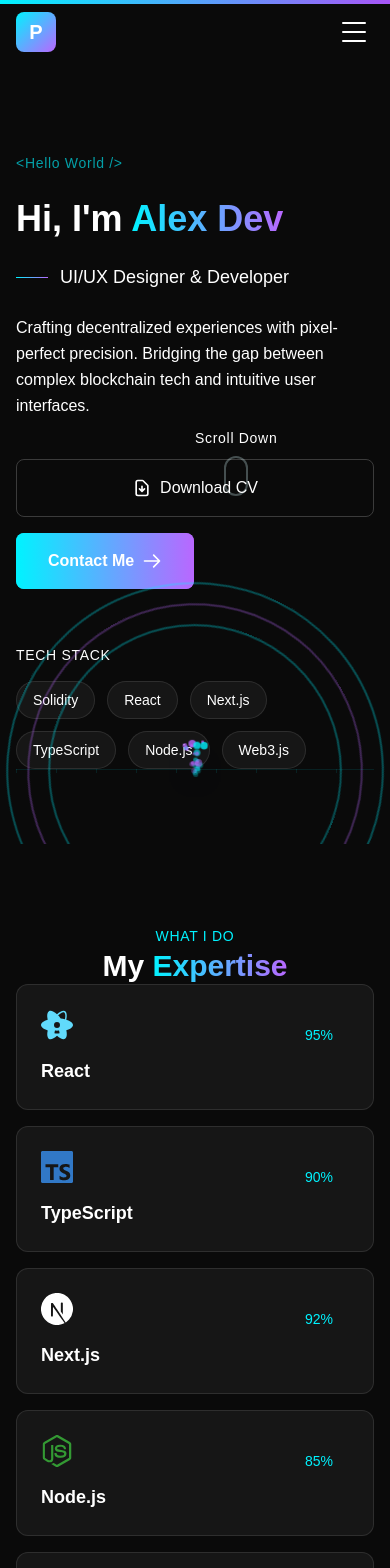
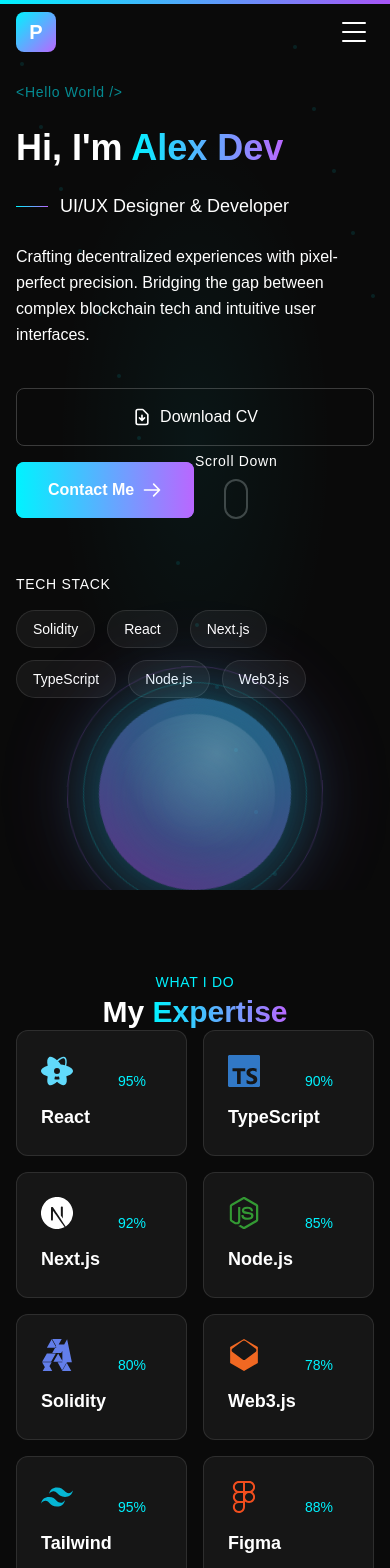
Before and after one commit to Rasen22/Portofolio, a Next.js app: page / in a window 390 px wide. Shown: the top 1568 px of the page. Built offline with nearby package versions, Linux system fonts and the light colour scheme; a web font is replaced by a local one.

Commit message:
Update lazy loading

```diff
--- a/src/app/page.tsx
+++ b/src/app/page.tsx
@@ -3,15 +3,20 @@
 import dynamic from 'next/dynamic';
 import { motion } from 'framer-motion';
 import { homeStyles } from '@/styles';
+import { useIsMobile } from '@/hooks';
+import {
+  SkeletonModel,
+  SkeletonParticles,
+  SkeletonSkills,
+  SkeletonProjects,
+  FallbackHeroImage,
+  FallbackParticles
+} from '@/components/ui';
 
-// Lazy load heavy components
+// Lazy load heavy components with proper skeletons
 const Hero3DModel = dynamic(() => import('@/components/hero/Hero3DModel'), {
   ssr: false,
-  loading: () => (
-    <div className={homeStyles.loadingContainer}>
-      <div className={homeStyles.loadingSpinner} />
-    </div>
-  ),
+  loading: () => <SkeletonModel />,
 });
 
 const HeroContent = dynamic(() => import('@/components/hero/HeroContent'), {
@@ -20,26 +25,53 @@ const HeroContent = dynamic(() => import('@/components/hero/HeroContent'), {
 
 const SkillsSection = dynamic(
   () => import('@/components/sections/SkillsSection'),
-  { ssr: false }
+  {
+    ssr: false,
+    loading: () => (
+      <section className="py-20 px-4">
+        <div className="container mx-auto">
+          <SkeletonSkills />
+        </div>
+      </section>
+    ),
+  }
 );
 
 const LatestProjects = dynamic(
   () => import('@/components/sections/LatestProjects'),
-  { ssr: false }
+  {
+    ssr: false,
+    loading: () => (
+      <section className="py-20 px-4">
+        <div className="container mx-auto">
+          <SkeletonProjects />
+        </div>
+      </section>
+    ),
+  }
 );
 
 const ParticlesBackground = dynamic(
   () => import('@/components/animations/ParticlesBackground'),
-  { ssr: false }
+  {
+    ssr: false,
+    loading: () => <SkeletonParticles />,
+  }
 );
 
 export default function HomePage() {
+  const isMobile = useIsMobile();
+
   return (
     <div className={homeStyles.container}>
       {/* Hero Section */}
       <section id="home" className={homeStyles.hero.section}>
-        {/* Background Effects */}
-        <ParticlesBackground className={homeStyles.particles} />
+        {/* Background Effects - Use fallback on mobile */}
+        {isMobile ? (
+          <FallbackParticles />
+        ) : (
+          <ParticlesBackground className={homeStyles.particles} />
+        )}
 
         {/* Gradient Orbs */}
         <div className={homeStyles.hero.gradientOrbCyan} />
@@ -58,14 +90,14 @@ export default function HomePage() {
               <HeroContent />
             </motion.div>
 
-            {/* Right: 3D Model - Shows first on mobile */}
+            {/* Right: 3D Model - Use fallback on mobile */}
             <motion.div
               className={homeStyles.hero.rightContent}
               initial={{ opacity: 0, x: 50 }}
               animate={{ opacity: 1, x: 0 }}
               transition={{ duration: 0.8, delay: 0.4 }}
             >
-              <Hero3DModel />
+              {isMobile ? <FallbackHeroImage /> : <Hero3DModel />}
             </motion.div>
           </div>
         </div>
--- a/src/components/animations/ParticlesBackground.tsx
+++ b/src/components/animations/ParticlesBackground.tsx
@@ -3,6 +3,7 @@
 import { useEffect, useState } from 'react';
 import Lottie from 'lottie-react';
 import { useIsMobile, usePrefersReducedMotion } from '@/hooks';
+import { FallbackParticles } from '@/components/ui';
 
 // Simple particle animation data (inline to avoid external dependency)
 const particlesAnimationData = {
@@ -79,9 +80,9 @@ export default function ParticlesBackground({
     setIsMounted(true);
   }, []);
 
-  // Don't render on mobile or if user prefers reduced motion
+  // Return lightweight fallback on mobile or if user prefers reduced motion
   if (!isMounted || isMobile || prefersReducedMotion) {
-    return null;
+    return <FallbackParticles />;
   }
 
   return (
--- a/src/components/hero/Hero3DModel.tsx
+++ b/src/components/hero/Hero3DModel.tsx
@@ -4,6 +4,8 @@ import { useRef, useEffect, useState, useMemo } from 'react';
 import { motion, useMotionValue, useSpring, useTransform } from 'framer-motion';
 import { hero3DModelStyles, hero3DModelInlineStyles, hero3DModelColors } from '@/styles';
 import { generateParticles, orbitingRings, springConfig, mouseTransformConfig, type ParticleConfig } from '@/logic';
+import { useIsMobile } from '@/hooks';
+import { FallbackHeroImage } from '@/components/ui';
 
 // Floating Particle Component
 function FloatingParticle({ delay, size, x, y, colorType }: { delay: number; size: number; x: number; y: number; colorType: 'cyan' | 'purple' }) {
@@ -62,6 +64,7 @@ function OrbitingRing({ size, duration, delay, colorType }: { size: number; dura
 export default function Hero3DModel() {
   const containerRef = useRef<HTMLDivElement>(null);
   const [isHovered, setIsHovered] = useState(false);
+  const isMobile = useIsMobile();
 
   // Mouse tracking for 3D effect
   const mouseX = useMotionValue(0);
@@ -72,6 +75,9 @@ export default function Hero3DModel() {
   const rotateY = useSpring(useTransform(mouseX, mouseTransformConfig.input, mouseTransformConfig.outputX), springConfig);
 
   useEffect(() => {
+    // Skip mouse tracking on mobile
+    if (isMobile) return;
+
     const handleMouseMove = (e: MouseEvent) => {
       if (containerRef.current) {
         const rect = containerRef.current.getBoundingClientRect();
@@ -85,10 +91,15 @@ export default function Hero3DModel() {
 
     window.addEventListener('mousemove', handleMouseMove);
     return () => window.removeEventListener('mousemove', handleMouseMove);
-  }, [mouseX, mouseY]);
+  }, [mouseX, mouseY, isMobile]);
 
-  // Generate particles using imported function
-  const particles = useMemo(() => generateParticles(30), []);
+  // Generate fewer particles on mobile for performance
+  const particles = useMemo(() => generateParticles(isMobile ? 10 : 30), [isMobile]);
+
+  // Return lightweight fallback on mobile
+  if (isMobile) {
+    return <FallbackHeroImage />;
+  }
 
   return (
     <div
--- a/src/components/sections/LatestProjects.tsx
+++ b/src/components/sections/LatestProjects.tsx
@@ -5,26 +5,35 @@ import { motion, useScroll } from 'framer-motion';
 import Link from 'next/link';
 import { latestProjectsStyles, latestProjectsInlineStyles, latestProjectsAnimations } from '@/styles';
 import { latestProjects, calculateCenterIndex, type LatestProject } from '@/logic';
+import { useIsMobile } from '@/hooks';
 
 function ProjectCard({
   project,
   index,
   isCenter,
+  isMobile,
 }: {
   project: LatestProject;
   index: number;
   isCenter: boolean;
+  isMobile: boolean;
 }) {
+  // Simplified animations for mobile
+  const cardAnimate = isMobile ? {} : latestProjectsAnimations.card.getAnimate(isCenter);
+  const cardHover = isMobile ? {} : latestProjectsAnimations.card.getHover(isCenter);
+  const kenBurnsAnimate = isMobile ? {} : latestProjectsAnimations.kenBurns.animate;
+
   return (
     <Link href={`/projects/${project.slug}`}>
       <motion.div
         className={`${latestProjectsStyles.card.container} ${isCenter ? 'z-10' : 'z-0'}`}
-        animate={latestProjectsAnimations.card.getAnimate(isCenter)}
-        whileHover={latestProjectsAnimations.card.getHover(isCenter)}
+        animate={cardAnimate}
+        whileHover={cardHover}
         transition={latestProjectsAnimations.card.transition}
-        style={latestProjectsInlineStyles.card.getBoxShadow(isCenter)}
+        style={isMobile ? {} : latestProjectsInlineStyles.card.getBoxShadow(isCenter)}
       >
-        {/* Border glow */}
+        {/* Border glow - hide on mobile */}
+        {!isMobile && (
           <div
             className={`${latestProjectsStyles.card.borderGlow.wrapper} ${
               isCenter ? 'opacity-100' : 'opacity-0 group-hover:opacity-100'
@@ -33,12 +42,13 @@ function ProjectCard({
           >
             <div className={latestProjectsStyles.card.borderGlow.inner} />
           </div>
+        )}
 
         {/* Image with Ken Burns effect */}
         <div className={latestProjectsStyles.card.imageWrapper}>
           <motion.div
             className={latestProjectsStyles.card.imageContainer}
-            animate={latestProjectsAnimations.kenBurns.animate}
+            animate={kenBurnsAnimate}
             transition={latestProjectsAnimations.kenBurns.transition}
           >
             <div className={latestProjectsStyles.card.imageOverlay.gradient} />
@@ -94,12 +104,16 @@ export default function LatestProjects() {
   const containerRef = useRef<HTMLDivElement>(null);
   const [centerIndex, setCenterIndex] = useState(2);
   const [isDragging, setIsDragging] = useState(false);
+  const isMobile = useIsMobile();
 
   const { scrollXProgress } = useScroll({
     container: containerRef,
   });
 
   useEffect(() => {
+    // Skip scroll tracking on mobile for performance
+    if (isMobile) return;
+
     const container = containerRef.current;
     if (!container) return;
 
@@ -111,7 +125,7 @@ export default function LatestProjects() {
 
     container.addEventListener('scroll', handleScroll);
     return () => container.removeEventListener('scroll', handleScroll);
-  }, []);
+  }, [isMobile]);
 
   return (
     <section className={latestProjectsStyles.section} id="projects">
@@ -183,6 +197,7 @@ export default function LatestProjects() {
                 project={project}
                 index={index}
                 isCenter={index === centerIndex}
+                isMobile={isMobile}
               />
             </div>
           ))}
--- a/src/components/sections/SkillsSection.tsx
+++ b/src/components/sections/SkillsSection.tsx
@@ -4,8 +4,9 @@ import { motion } from 'framer-motion';
 import { useInView } from 'react-intersection-observer';
 import { skillsSectionStyles, skillsSectionAnimations, getProgressGradient } from '@/styles';
 import { skills, getSkillIcon, type Skill } from '@/logic';
+import { useIsMobile } from '@/hooks';
 
-function SkillCard({ skill, index }: { skill: Skill; index: number }) {
+function SkillCard({ skill, index, isMobile }: { skill: Skill; index: number; isMobile: boolean }) {
   const [ref, inView] = useInView({
     triggerOnce: true,
     threshold: 0.2,
@@ -13,12 +14,15 @@ function SkillCard({ skill, index }: { skill: Skill; index: number }) {
 
   const iconData = getSkillIcon(skill.iconType);
 
+  // Simplified animation for mobile
+  const mobileHover = isMobile ? {} : skillsSectionAnimations.card.hover;
+
   return (
     <motion.div
       ref={ref}
       variants={skillsSectionAnimations.item}
       className={skillsSectionStyles.card.container}
-      whileHover={skillsSectionAnimations.card.hover}
+      whileHover={mobileHover}
       transition={skillsSectionAnimations.card.transition}
     >
       {/* Background glow on hover */}
@@ -74,6 +78,7 @@ function SkillCard({ skill, index }: { skill: Skill; index: number }) {
 }
 
 export default function SkillsSection() {
+  const isMobile = useIsMobile();
   const [ref, inView] = useInView({
     triggerOnce: true,
     threshold: 0.1,
@@ -109,7 +114,7 @@ export default function SkillsSection() {
           animate={inView ? 'visible' : 'hidden'}
         >
           {skills.map((skill, index) => (
-            <SkillCard key={skill.name} skill={skill} index={index} />
+            <SkillCard key={skill.name} skill={skill} index={index} isMobile={isMobile} />
           ))}
         </motion.div>
       </div>
--- /dev/null
+++ b/src/components/ui/FallbackImage.tsx
@@ -0,0 +1,96 @@
+'use client';
+
+import { motion } from 'framer-motion';
+import Image from 'next/image';
+
+// Fallback for Hero 3D Model on mobile
+export function FallbackHeroImage() {
+  return (
+    <div className="relative w-full h-full flex items-center justify-center">
+      {/* Gradient orb background */}
+      <motion.div
+        className="absolute w-64 h-64 rounded-full"
+        style={{
+          background: 'radial-gradient(circle, rgba(0, 243, 255, 0.3) 0%, rgba(168, 85, 247, 0.2) 50%, transparent 70%)',
+          filter: 'blur(40px)',
+        }}
+        animate={{
+          scale: [1, 1.1, 1],
+          opacity: [0.6, 0.8, 0.6],
+        }}
+        transition={{ duration: 4, repeat: Infinity, ease: 'easeInOut' }}
+      />
+
+      {/* Static sphere representation */}
+      <motion.div
+        className="relative w-48 h-48 rounded-full overflow-hidden"
+        style={{
+          background: 'linear-gradient(135deg, rgba(0, 243, 255, 0.4) 0%, rgba(168, 85, 247, 0.4) 100%)',
+          boxShadow: '0 0 60px rgba(0, 243, 255, 0.3), inset 0 0 60px rgba(168, 85, 247, 0.2)',
+        }}
+        animate={{
+          rotate: [0, 360],
+        }}
+        transition={{ duration: 30, repeat: Infinity, ease: 'linear' }}
+      >
+        {/* Inner gradient */}
+        <div
+          className="absolute inset-4 rounded-full"
+          style={{
+            background: 'radial-gradient(circle at 30% 30%, rgba(255,255,255,0.2), transparent 60%)',
+          }}
+        />
+      </motion.div>
+
+      {/* Decorative rings */}
+      <motion.div
+        className="absolute w-56 h-56 rounded-full border border-cyan-400/20"
+        animate={{ rotate: -360 }}
+        transition={{ duration: 20, repeat: Infinity, ease: 'linear' }}
+      />
+      <motion.div
+        className="absolute w-64 h-64 rounded-full border border-purple-500/20"
+        animate={{ rotate: 360 }}
+        transition={{ duration: 25, repeat: Infinity, ease: 'linear' }}
+      />
+    </div>
+  );
+}
+
+// Fallback for Particles Background on mobile
+export function FallbackParticles() {
+  return (
+    <div className="absolute inset-0 overflow-hidden pointer-events-none">
+      {/* Static gradient background */}
+      <div
+        className="absolute inset-0"
+        style={{
+          background: 'radial-gradient(ellipse at 50% 50%, rgba(0, 243, 255, 0.05) 0%, transparent 50%)',
+        }}
+      />
+
+      {/* Static dots pattern */}
+      <div className="absolute inset-0 opacity-20">
+        {Array.from({ length: 20 }).map((_, i) => (
+          <div
+            key={i}
+            className="absolute w-1 h-1 rounded-full bg-cyan-400/50"
+            style={{
+              left: `${(i * 5) % 100}%`,
+              top: `${(i * 7) % 100}%`,
+            }}
+          />
+        ))}
+      </div>
+    </div>
+  );
+}
+
+// Fallback for complex animations
+export function FallbackAnimation({ children }: { children?: React.ReactNode }) {
+  return (
+    <div className="relative">
+      {children}
+    </div>
+  );
+}
--- /dev/null
+++ b/src/components/ui/Skeleton.tsx
@@ -0,0 +1,121 @@
+'use client';
+
+import { motion } from 'framer-motion';
+
+// Base skeleton animation
+const shimmerAnimation = {
+  initial: { backgroundPosition: '-200% 0' },
+  animate: { backgroundPosition: '200% 0' },
+  transition: { duration: 1.5, repeat: Infinity, ease: 'linear' },
+};
+
+// Skeleton for Hero 3D Model
+export function SkeletonModel() {
+  return (
+    <div className="relative w-full h-full flex items-center justify-center">
+      {/* Outer glow placeholder */}
+      <motion.div
+        className="absolute w-80 h-80 md:w-96 md:h-96 rounded-full"
+        style={{
+          background: 'linear-gradient(90deg, transparent, rgba(0, 243, 255, 0.1), transparent)',
+          backgroundSize: '200% 100%',
+        }}
+        animate={shimmerAnimation.animate}
+        transition={shimmerAnimation.transition}
+      />
+
+      {/* Main sphere placeholder */}
+      <motion.div
+        className="w-48 h-48 md:w-64 md:h-64 rounded-full bg-gradient-to-br from-white/5 to-white/10 border border-white/10"
+        animate={{
+          scale: [1, 1.02, 1],
+          opacity: [0.5, 0.7, 0.5],
+        }}
+        transition={{ duration: 2, repeat: Infinity }}
+      />
+
+      {/* Orbiting ring placeholders */}
+      <div className="absolute inset-0 flex items-center justify-center">
+        {[280, 320, 360].map((size, i) => (
+          <motion.div
+            key={size}
+            className="absolute rounded-full border border-white/10"
+            style={{ width: size, height: size }}
+            animate={{ rotate: 360 }}
+            transition={{ duration: 20 + i * 5, repeat: Infinity, ease: 'linear' }}
+          />
+        ))}
+      </div>
+    </div>
+  );
+}
+
+// Skeleton for Particles Background
+export function SkeletonParticles() {
+  return (
+    <div className="absolute inset-0 overflow-hidden">
+      {/* Static gradient overlay instead of animated particles */}
+      <div
+        className="absolute inset-0 opacity-30"
+        style={{
+          background: 'radial-gradient(ellipse at center, rgba(0, 243, 255, 0.1) 0%, transparent 70%)',
+        }}
+      />
+    </div>
+  );
+}
+
+// Skeleton for Skills Section
+export function SkeletonSkills() {
+  return (
+    <div className="grid grid-cols-2 md:grid-cols-4 gap-4">
+      {Array.from({ length: 8 }).map((_, i) => (
+        <motion.div
+          key={i}
+          className="h-32 rounded-xl bg-white/5 border border-white/10"
+          style={{
+            background: 'linear-gradient(90deg, rgba(255,255,255,0.05), rgba(255,255,255,0.1), rgba(255,255,255,0.05))',
+            backgroundSize: '200% 100%',
+          }}
+          animate={shimmerAnimation.animate}
+          transition={{ ...shimmerAnimation.transition, delay: i * 0.1 }}
+        />
+      ))}
+    </div>
+  );
+}
+
+// Skeleton for Latest Projects Carousel
+export function SkeletonProjects() {
+  return (
+    <div className="flex gap-6 overflow-hidden">
+      {Array.from({ length: 3 }).map((_, i) => (
+        <motion.div
+          key={i}
+          className="flex-shrink-0 w-80 h-96 rounded-2xl bg-white/5 border border-white/10"
+          style={{
+            background: 'linear-gradient(90deg, rgba(255,255,255,0.05), rgba(255,255,255,0.1), rgba(255,255,255,0.05))',
+            backgroundSize: '200% 100%',
+          }}
+          animate={shimmerAnimation.animate}
+          transition={{ ...shimmerAnimation.transition, delay: i * 0.15 }}
+        />
+      ))}
+    </div>
+  );
+}
+
+// Generic loading skeleton
+export function SkeletonBox({ className = '' }: { className?: string }) {
+  return (
+    <motion.div
+      className={`bg-white/5 border border-white/10 rounded-xl ${className}`}
+      style={{
+        background: 'linear-gradient(90deg, rgba(255,255,255,0.05), rgba(255,255,255,0.1), rgba(255,255,255,0.05))',
+        backgroundSize: '200% 100%',
+      }}
+      animate={shimmerAnimation.animate}
+      transition={shimmerAnimation.transition}
+    />
+  );
+}
--- a/src/components/ui/index.ts
+++ b/src/components/ui/index.ts
@@ -3,3 +3,5 @@ export { default as GlassCard, GlassCardSkeleton } from './GlassCard';
 export { default as AnimatedButton } from './AnimatedButton';
 export { default as ProjectCard, ProjectCardSkeleton } from './ProjectCard';
 export { default as CustomCursor } from './CustomCursor';
+export { SkeletonModel, SkeletonParticles, SkeletonSkills, SkeletonProjects, SkeletonBox } from './Skeleton';
+export { FallbackHeroImage, FallbackParticles, FallbackAnimation } from './FallbackImage';
```
Lines whose indentation alone changed are shown as unchanged.
